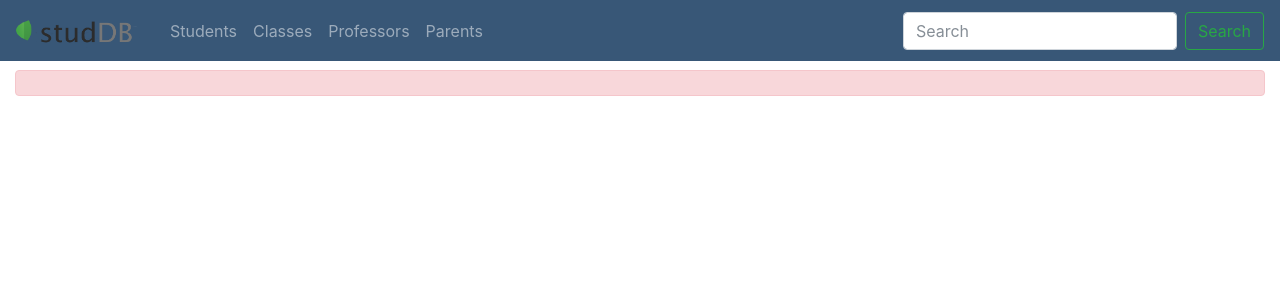
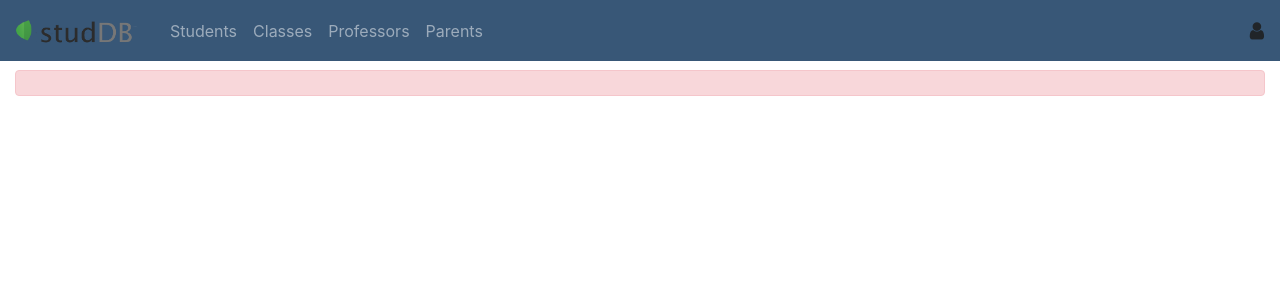
Before and after one commit to Kvintus/StudDB-Interface, a Flask app: template templates/apology.html in a window 1280 px wide. Shown: the top 300 px of the page. Run offline with Flask 2, Linux system fonts and the light colour scheme; the template is opened without the code that fills it, so the values that code supplies are empty; some libraries are stand-ins or nearby versions.

Commit message:
New user icon + final menu

```diff
--- a/templates/main_template.html
+++ b/templates/main_template.html
@@ -22,10 +22,7 @@
                     <a class="nav-link" href="#">Parents</a>
             </li>
         </ul>
-        <form class="form-inline mt-2 mt-md-0">
-            <input class="form-control mr-sm-2" type="text" placeholder="Search" aria-label="Search">
-            <button class="btn btn-outline-success my-2 my-sm-0" type="submit">Search</button>
-        </form>
+        <i style="font-size: 20px;" class="fa fa-user" aria-hidden="true"></i>
     </div>
 </nav>
 
--- a/templates/skeleton.html
+++ b/templates/skeleton.html
@@ -11,6 +11,8 @@
     <!-- Icons font -->
     <link href="https://fonts.googleapis.com/icon?family=Material+Icons"
     rel="stylesheet">
+
+    <link rel="stylesheet" href="https://cdnjs.cloudflare.com/ajax/libs/font-awesome/4.7.0/css/font-awesome.css">
 
     <!-- Bootstrap -->
     <link rel="stylesheet" href="https://maxcdn.bootstrapcdn.com/bootstrap/4.0.0-beta.2/css/bootstrap.min.css" integrity="sha384-PsH8R72JQ3SOdhVi3uxftmaW6Vc51MKb0q5P2rRUpPvrszuE4W1povHYgTpBfshb"
```
